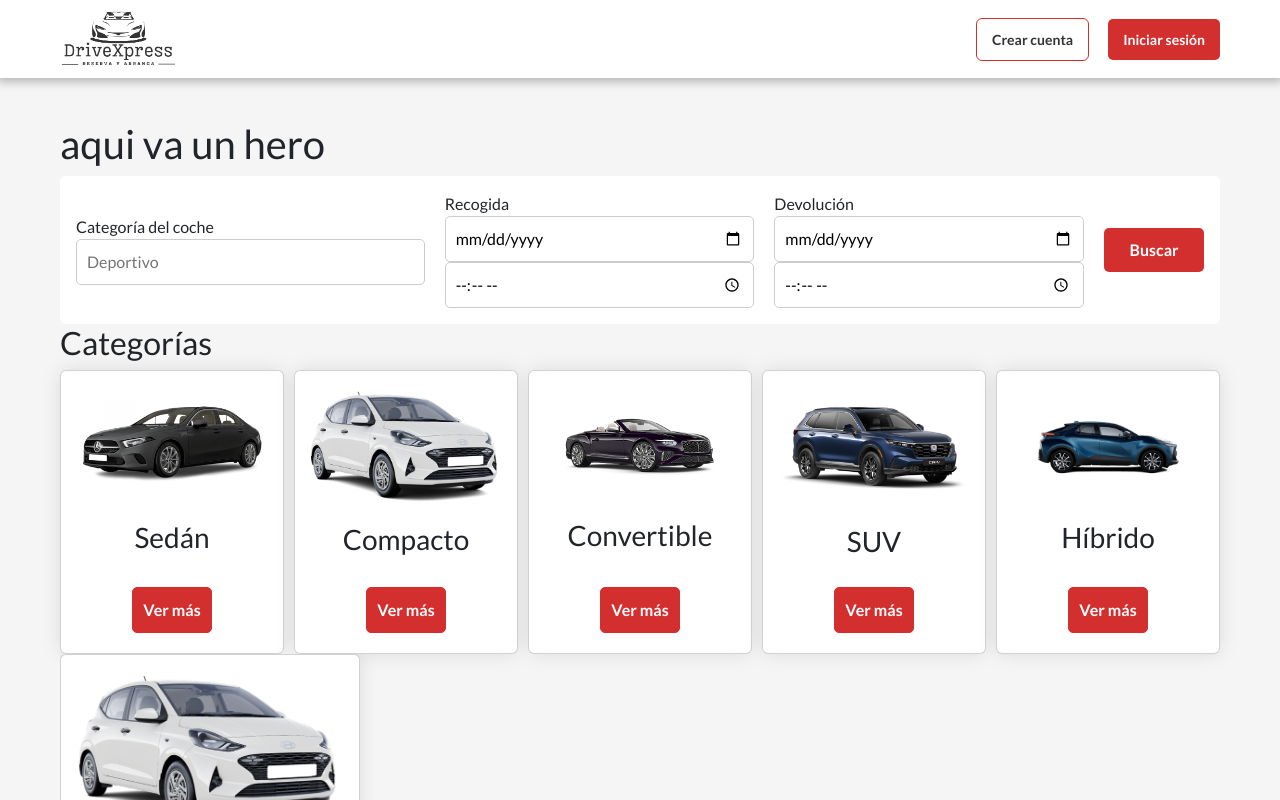
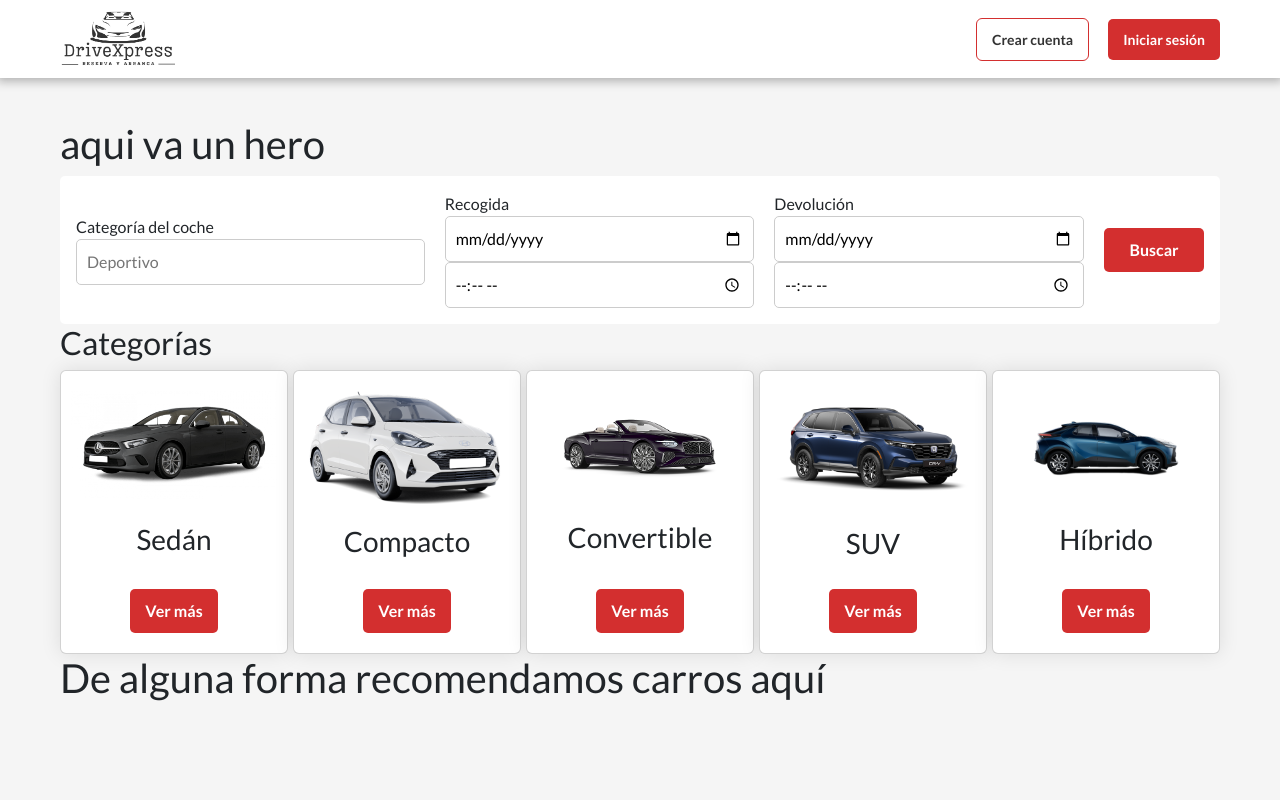
Before and after one commit to frankynztein/drive-xpress, a React (Vite) app: page / in a window 1280 px wide. Shown: the top 800 px of the page. Built offline with nearby package versions, Linux system fonts and the light colour scheme.

Commit message:
Category cards styles

```diff
--- a/src/components/CategoryCard/CategoryCard.css
+++ b/src/components/CategoryCard/CategoryCard.css
@@ -1,11 +1,12 @@
+/* Mobile hasta 767px */
   .card-wrapper {
-  /* max-width: 306px;
-  box-shadow: 0px 0px 20px rgba(0, 0, 0, 0.1); */
     width: 100%;
     max-width: 1200px;
     display: flex;
     flex-direction: row;
-  gap: 10px;
+    justify-content: space-between;
+    flex-wrap: wrap;
+    gap: 5px;
   }
 
   .card {
@@ -14,7 +15,8 @@
     justify-content: space-between;
     align-items: center;
     padding: 20px 10px;
-  width: 300px;
+    width: 200px;
+    flex-grow: 1;
     box-shadow: 0px 0px 20px rgba(0, 0, 0, 0.1);
   }
 
@@ -27,10 +29,12 @@
     padding: 20px 0;
   }
 
-.card-button button {
-  padding: 10px;
-  border: 1px solid #D32F2F;
-  border-radius: 5px;
-  background-color: #D32F2F;
-  color: #fff;
+/* Tablet (768px - 1024px) */
+@media (min-width: 768px) {
+
 }
+
+/* Desktop (1025px en adelante) */
+@media (min-width: 1025px) {
+
+}
--- a/src/components/CategoryCard/CategoryCard.jsx
+++ b/src/components/CategoryCard/CategoryCard.jsx
@@ -1,5 +1,4 @@
-import { Carousel } from 'react-bootstrap';
-// import 'bootstrap/dist/css/bootstrap.min.css';
+// import { Carousel } from 'react-bootstrap';
 import './CategoryCard.css';
 import CocheSedan from '../../assets/coche-sedan.png';
 import CocheCompacto from '../../assets/coche-compacto.png';
@@ -73,8 +72,8 @@
         </div>
       </div>
 
-      <Carousel>
-        <Carousel.Item className='card-wrapper'>
+      {/* <Carousel>
+        <Carousel.Item className='card-wrapper1'>
           <div className='card'>
             <div className='card-img'>
               <img src={CocheSedan} alt="Coche sedán" />
@@ -100,7 +99,7 @@
             </div>
           </div>
         </Carousel.Item>
-      </Carousel>
+      </Carousel> */}
     </>
   )
 }
--- a/src/components/layout/Header/Header.css
+++ b/src/components/layout/Header/Header.css
@@ -4,6 +4,7 @@
   width: 100%;
   box-shadow: 0px 0px 10px 3px rgba(0,0,0,0.3);
   position: fixed;
+  z-index: 3;
 }
 
 .header {
```
Lines whose indentation alone changed are shown as unchanged.
